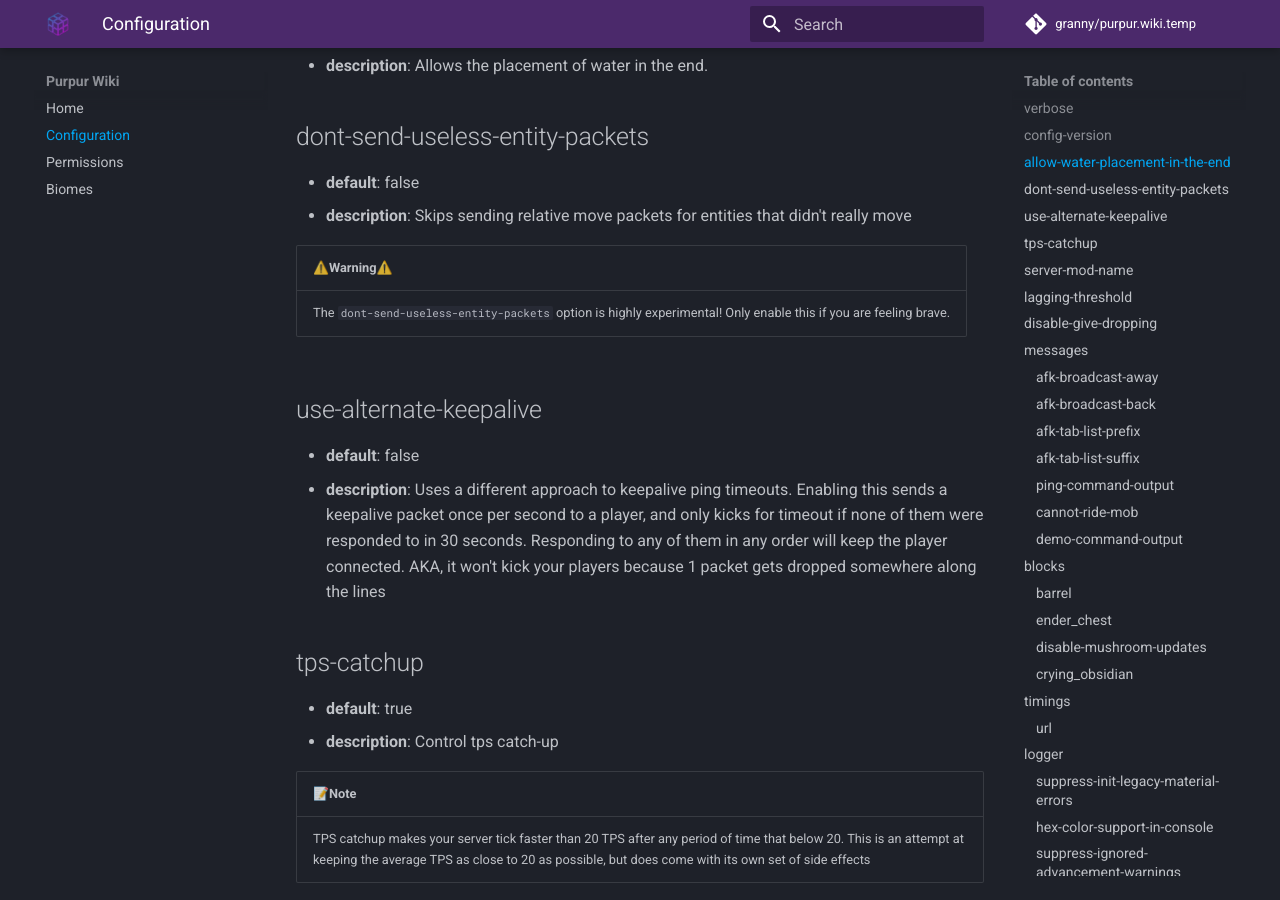
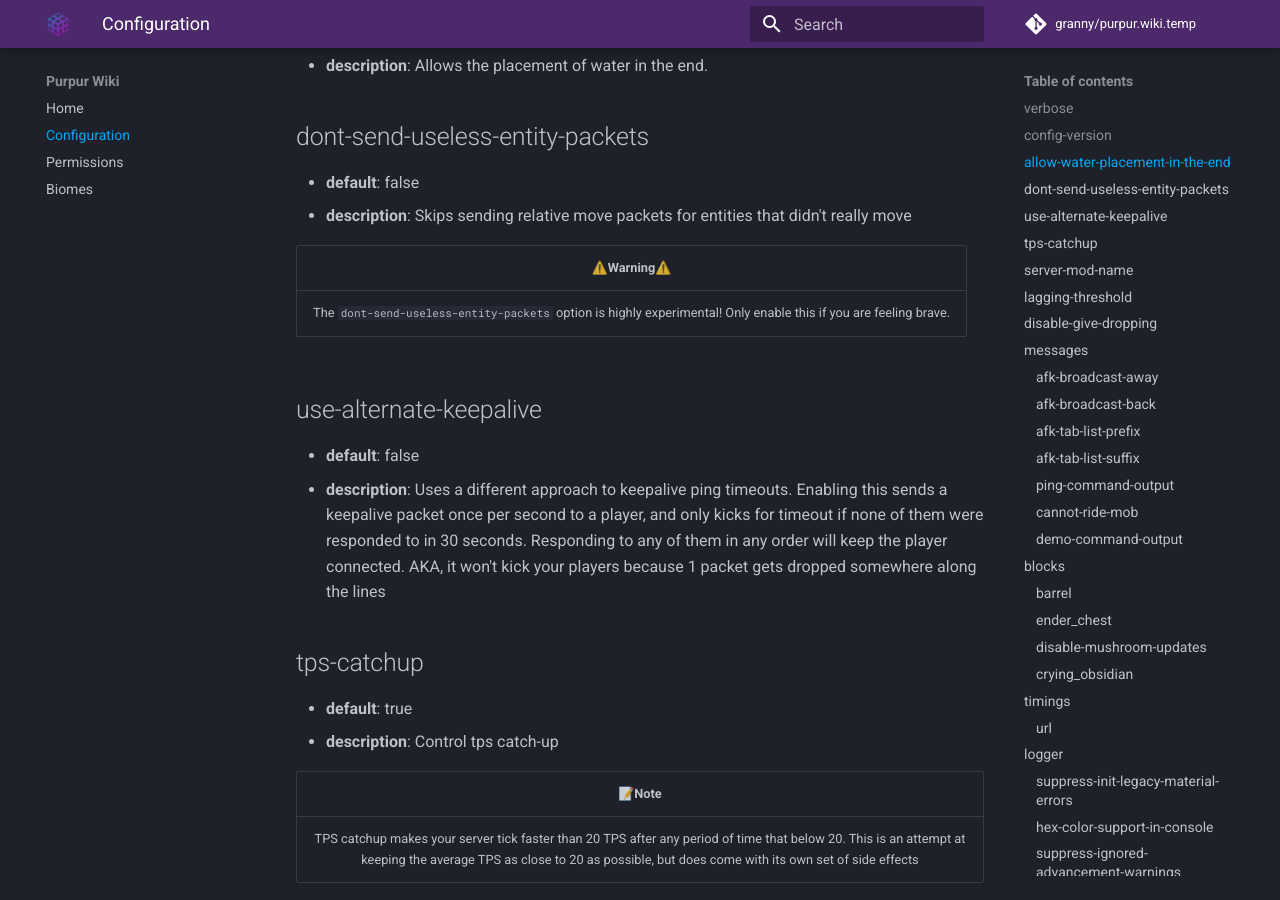
Before and after one commit to PurpurMC/PurpurDocs, an MkDocs documentation site: the page built from docs/Configuration.md, in a window 1280 px wide and 900 px high, scrolled down 886 px. Built offline with MkDocs 1.6.1 and Material for MkDocs 9.7.7, drawn with Linux system fonts in a browser that asks for light colours; comment, search, counter and statistics services are not loaded.

Commit message:
center header in tables

```diff
--- a/docs/Configuration.md
+++ b/docs/Configuration.md
@@ -34,7 +34,7 @@ Global settings affect all worlds on the server as well as the core server funct
 * **description**: Skips sending relative move packets for entities that didn't really move
 
 | ⚠️**Warning**⚠️ |
-| ----------- |
+| :----------: |
 | The `dont-send-useless-entity-packets` option is highly experimental! Only enable this if you are feeling brave. |
 
 ## use-alternate-keepalive
@@ -48,7 +48,7 @@ Global settings affect all worlds on the server as well as the core server funct
 * **description**: Control tps catch-up
 
 | 📝**Note** |
-| ----------- |
+| :----------: |
 | TPS catchup makes your server tick faster than 20 TPS after any period of time that below 20. This is an attempt at keeping the average TPS as close to 20 as possible, but does come with its own set of side effects |
 
 ## server-mod-name
@@ -105,7 +105,7 @@ Requires the `bukkit.command.demo` permission ([Permissions](Permissions))
 <table>
     <thead>
         <tr>
-            <th>📝Note</th>
+            <th style="text-align: center">📝Note</th>
         </tr>
     </thead>
     <tbody>
@@ -1704,7 +1704,7 @@ Requires perms `purpur.drop.spawner` & `purpur.place.spawner` ([Permissions](Per
 <table>
     <thead>
         <tr>
-            <th>📝Note</th>
+            <th style="text-align: center">📝Note</th>
         </tr>
     </thead>
     <tbody>
@@ -1740,7 +1740,7 @@ Requires perms `purpur.drop.spawner` & `purpur.place.spawner` ([Permissions](Per
 <table>
     <thead>
         <tr>
-            <th>📝Note</th>
+            <th style="text-align: center">📝Note</th>
         </tr>
     </thead>
     <tbody>
@@ -1760,7 +1760,7 @@ Requires perms `purpur.drop.spawner` & `purpur.place.spawner` ([Permissions](Per
 </table>
 
 | ⚠️**Warning**⚠️ |
-| ----------- |
+| :----------: |
 | These item immune lists can cause client desync issues, such as invisible items on the ground! There is nothing I can do about that from the server side, but I have patched this in my client mod, [PurpurClient](https://ci.pl3x.net/job/PurpurClient/), starting with build #12. |
 
 ### elytra
```
Also changed, not shown: docs/Biomes.md (+2 -2 lines), docs/Permissions.md (+1 -1 lines).
